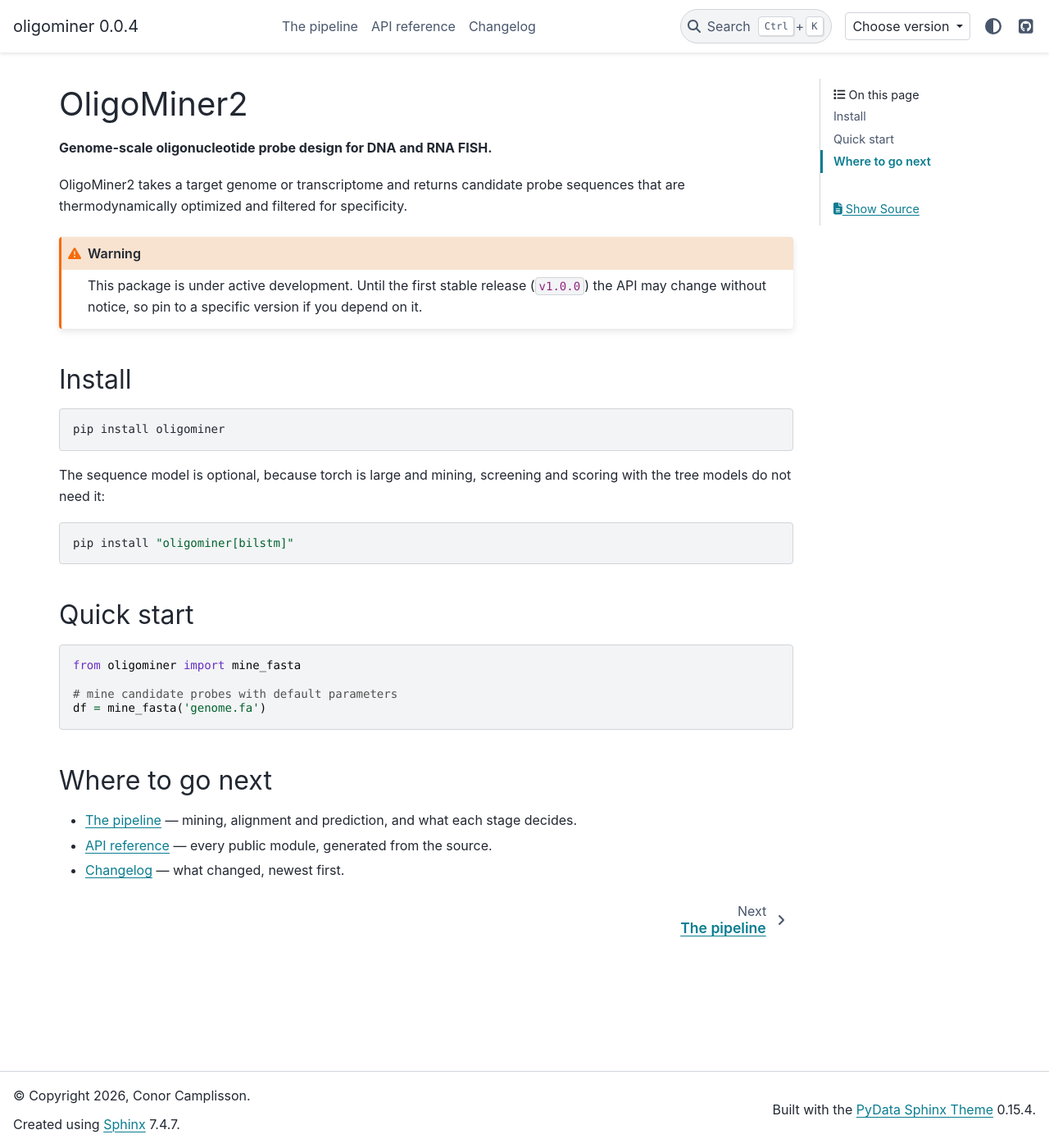
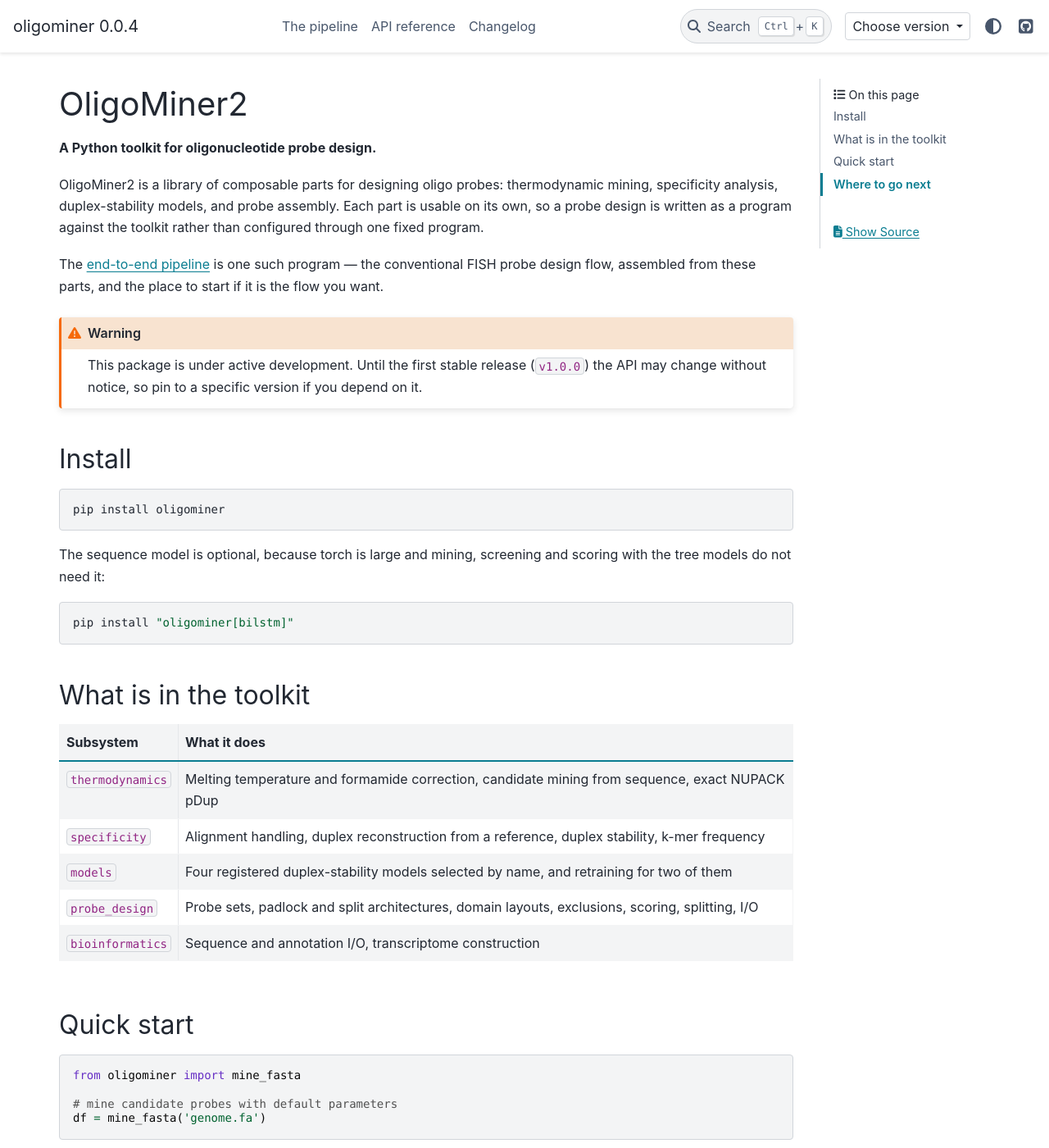
Before and after one commit to beliveau-lab/OligoMiner2, a Sphinx documentation site: the page built from docs/index.md, in a window 1280 px wide and 1400 px high. Shown: the whole window at 82% size. Built offline with Sphinx 7.4.7 and the PyData theme 0.15.4, drawn with Linux system fonts in a browser that asks for light colours; the version number is read from the project's files by our own code; some of the changed text lies outside the part shown.

Commit message:
docs: introduce OligoMiner2 as a toolkit, not a pipeline
The homepage opened on what the pipeline does, which described one flow as
though it were the whole package. OligoMiner2 is a library of composable
parts -- thermodynamics, specificity, models, probe assembly -- and the
end-to-end pipeline is one program written against them.

Both surfaces now lead with the toolkit and a table of its subsystems, then
hand off to the pipeline for that flow. Adds the missing README badges.

````diff
--- a/docs/index.md
+++ b/docs/index.md
@@ -1,9 +1,14 @@
 # OligoMiner2
 
-**Genome-scale oligonucleotide probe design for DNA and RNA FISH.**
+**A Python toolkit for oligonucleotide probe design.**
 
-OligoMiner2 takes a target genome or transcriptome and returns candidate probe sequences that are
-thermodynamically optimized and filtered for specificity.
+OligoMiner2 is a library of composable parts for designing oligo probes: thermodynamic mining,
+specificity analysis, duplex-stability models, and probe assembly. Each part is usable on its own,
+so a probe design is written as a program against the toolkit rather than configured through one
+fixed program.
+
+The [end-to-end pipeline](pipeline.md) is one such program — the conventional FISH probe design
+flow, assembled from these parts, and the place to start if it is the flow you want.
 
 ```{warning}
 This package is under active development. Until the first stable release (`v1.0.0`) the API may
@@ -23,6 +28,16 @@ tree models do not need it:
 pip install "oligominer[bilstm]"
 ```
 
+## What is in the toolkit
+
+| Subsystem | What it does |
+|---|---|
+| `thermodynamics` | Melting temperature and formamide correction, candidate mining from sequence, exact NUPACK pDup |
+| `specificity` | Alignment handling, duplex reconstruction from a reference, duplex stability, k-mer frequency |
+| `models` | Four registered duplex-stability models selected by name, and retraining for two of them |
+| `probe_design` | Probe sets, padlock and split architectures, domain layouts, exclusions, scoring, splitting, I/O |
+| `bioinformatics` | Sequence and annotation I/O, transcriptome construction |
+
 ## Quick start
 
 ```python
@@ -31,6 +46,9 @@ from oligominer import mine_fasta
 # mine candidate probes with default parameters
 df = mine_fasta('genome.fa')
 ```
+
+Mining is the entry point most designs begin from, but nothing requires the rest of the pipeline
+to follow it — the resulting frame is ordinary tabular data.
 
 ```{toctree}
 :maxdepth: 2
@@ -43,6 +61,7 @@ changelog
 
 ## Where to go next
 
-- [The pipeline](pipeline.md) — mining, alignment and prediction, and what each stage decides.
-- [API reference](api.md) — every public module, generated from the source.
+- [The pipeline](pipeline.md) — the end-to-end flow: mining, alignment, prediction, and what each
+  stage decides.
+- [API reference](api.md) — the toolkit, subsystem by subsystem, generated from the source.
 - [Changelog](changelog.md) — what changed, newest first.
````
Also changed, not shown: README.md (+29 -5 lines).
